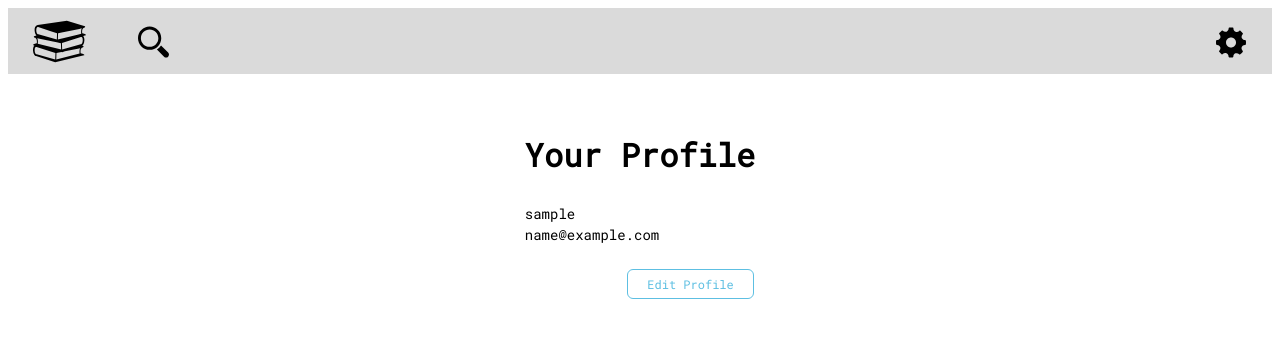
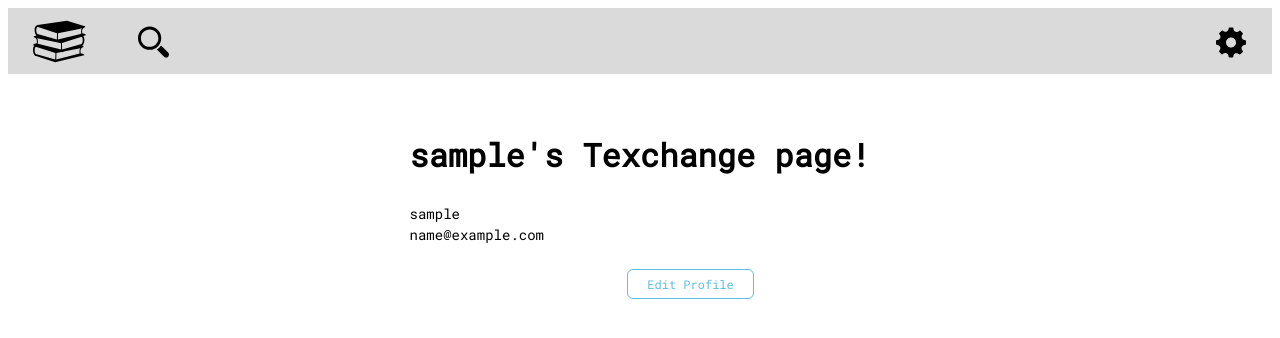
Before and after one commit to sabsterette/texchange, a Flask app: a page that uses flaskblog/templates/profile.html in a window 1280 px wide. Shown: the top 338 px of the page. Run offline with Flask 2, Linux system fonts and the light colour scheme; the visitor is signed in with stand-in values (Sample User, id 1); data comes from the database, SQL or seed files in the repository.

Commit message:
Update profile.html

```diff
--- a/flaskblog/templates/profile.html
+++ b/flaskblog/templates/profile.html
@@ -1,6 +1,6 @@
 <!DOCTYPE html>
 <html>
-<title>CREATE LISTING</title>
+<title>{{ user.username }}</title>
 <link rel="icon" type="image/ico" href="{{ url_for('static', filename='assets/images/stack.svg') }}" />
 
 <head>
@@ -22,8 +22,8 @@
       <div class="dropdown" style="float:right">
         <img src="{{ url_for('static', filename='assets/images/settings-black.svg')}}" alt="settings" class="dropbtn">
         <div class="dropdown-content">
-          <a href="/profile"><img src="{{ url_for('static', filename='assets/images/avatar.svg')  }}"
-              class="profileDrop">Profile</a>
+          <a href="{{ url_for('profile', userprofile=current_user.username )}}"><img
+              src="{{ url_for('static', filename='assets/images/avatar.svg')  }}" class="profileDrop">Profile</a>
           <a href="/home"><img src="{{ url_for('static', filename='assets/images/information.svg') }}"
               class="supportDrop">Help</a>
           <a href="/logout"><img src="{{ url_for('static', filename='assets/images/turn-off.svg') }}"
@@ -40,14 +40,14 @@
 
       <!-- <div class="col-md-6"> -->
 
-      <h1 class="form-signin-heading">Your Profile</h1>
+      <h1 class="form-signin-heading">{{ user.username }}'s Texchange page!</h1>
 
       <div class="form-horizontal">
         <div class="form-group">
-          <label class="col-sm-3-control-label">{{ current_user.username }}</label>
+          <label class="col-sm-3-control-label">{{ user.username }}</label>
         </div>
         <div class="form-group">
-          <label class="col-sm-3-control-label">{{ current_user.email }}</label>
+          <label class="col-sm-3-control-label">{{ user.email }}</label>
         </div>
       </div>
 
```
